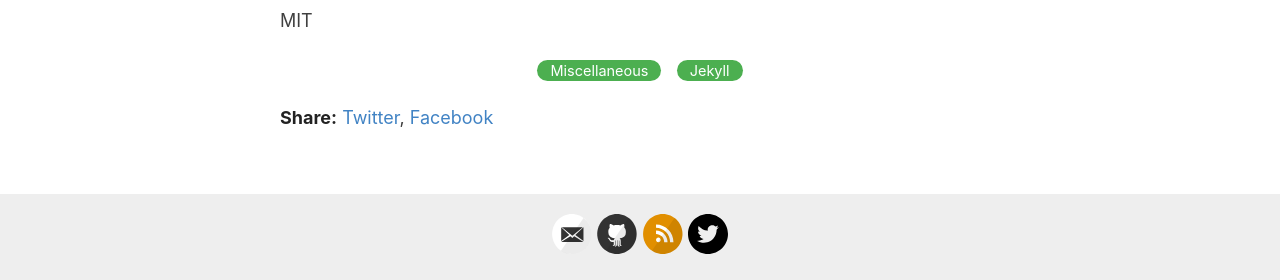
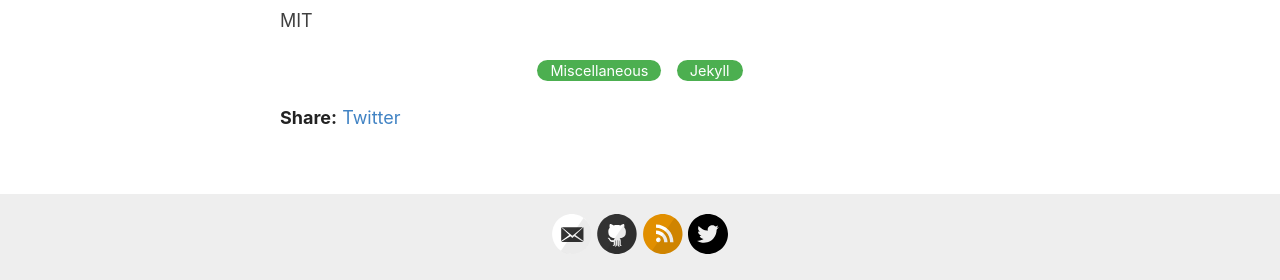
Before and after one commit to ibrahimatay/ibrahimatay.github.io, a Jekyll site: the page built from _posts/2019-02-13-introducing-reverie-jekyll-theme.md, in a window 1280 px wide and 900 px high, scrolled down 3099 px. Shown: the part 617-897 px from the top of the window. Built offline with Jekyll 4.4.1, drawn with Linux system fonts in a browser that asks for light colours; comment, search, counter and statistics services are not loaded.

```diff
--- a/_layouts/post.html
+++ b/_layouts/post.html
@@ -25,19 +25,17 @@
         {% unless forloop.last %}&nbsp;{% endunless %}
       {% endfor %}
     </div>
+
+    {% if page.last_modified_at %}
+    <p class="author_title" datetime="{{ page.last_modified_at | date_to_xmlschema }}">(Updated: {{ page.last_modified_at | date: "%b %-d, %Y" }})</p>
+    {% endif %}
+
+    <p><span class="share-box">Share:</span> <a href="http://twitter.com/share?text={{ page.title }}&url={{site.url}}{{page.url}}" target="_blank">Twitter</a></p>
   </div>
 
-  {% if page.last_modified_at %}
-  <p class="author_title" datetime="{{ page.last_modified_at | date_to_xmlschema }}">(Updated: {{ page.last_modified_at | date: "%b %-d, %Y" }})</p>
-  {% endif %}
+  <div>
 
-  <div>
-    <p><span class="share-box">Share:</span> <a href="http://twitter.com/share?text={{ page.title }}&url={{site.url}}{{page.url}}" target="_blank">Twitter</a>, <a href="https://www.facebook.com/sharer.php?u={{site.url}}{{page.url}}" target="_blank">Facebook</a></p>
   </div>
-
-  <!--<div class="date">
-    Written on {{ page.date | date: "%B %e, %Y" }}
-  </div>-->
 
   {% include disqus.html %}
 </article>
```
